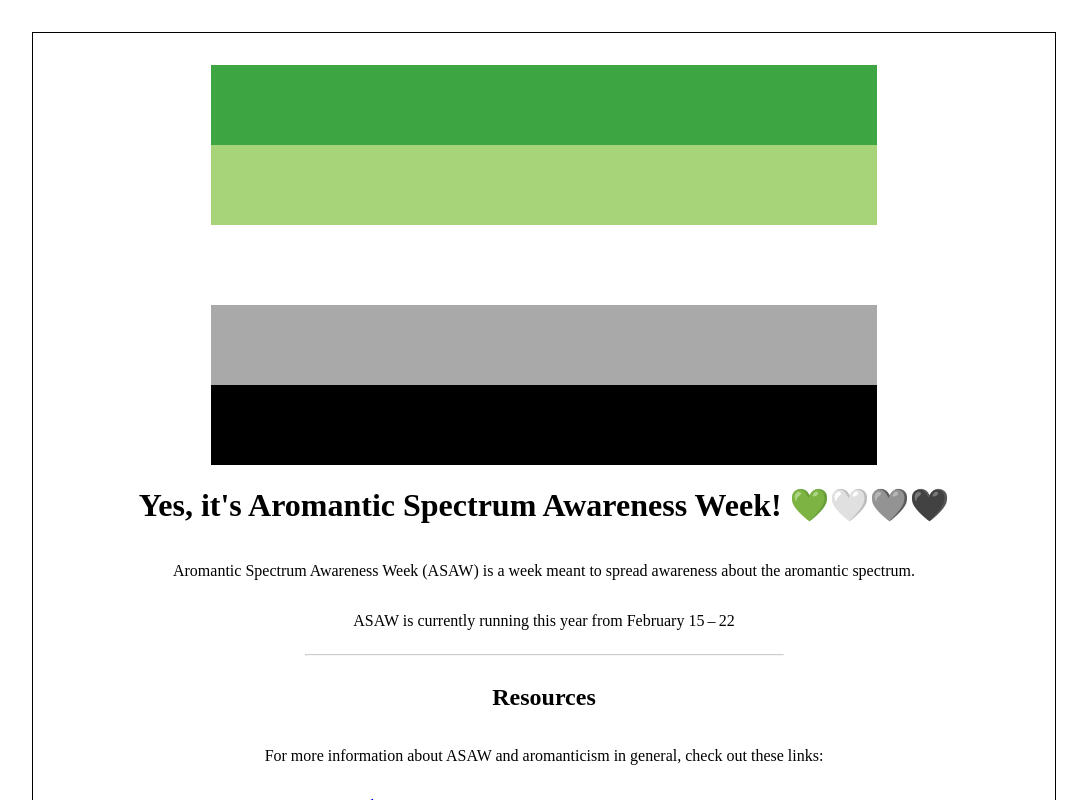
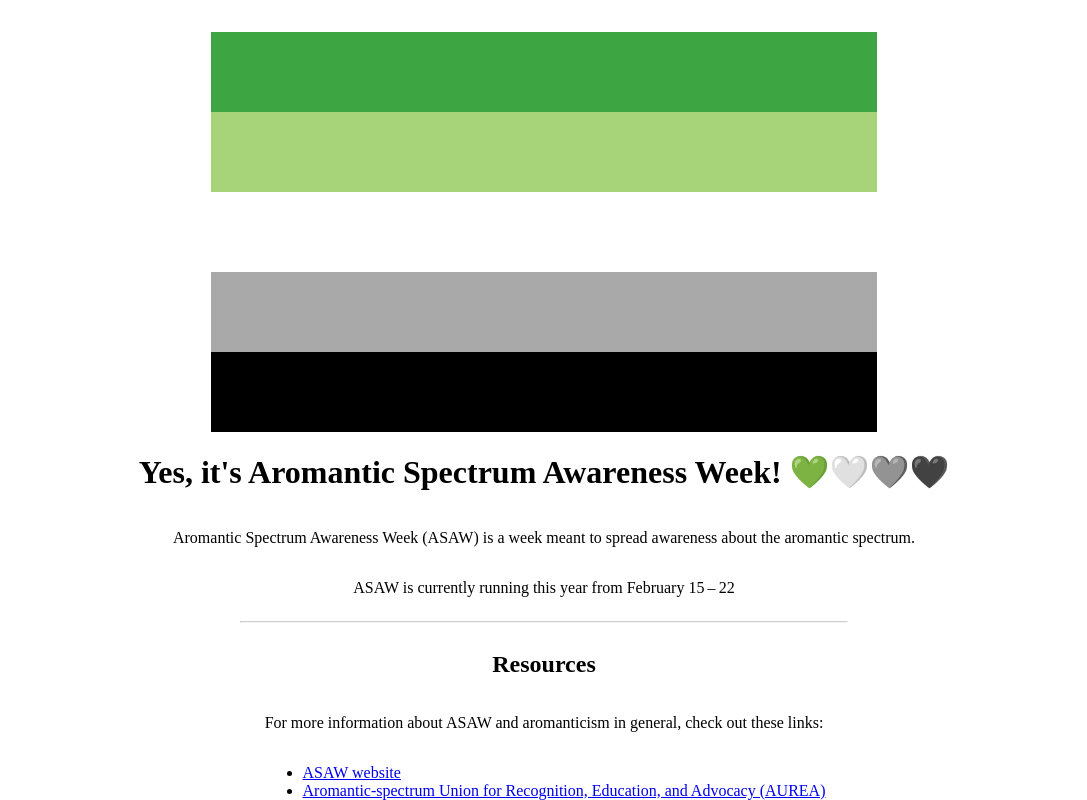
Before and after one commit to solkaz/is-it-aromantic-spectrum-awareness-week, a SvelteKit app: page / in a window 1280 px wide. Shown: the top 800 px of the page, without its empty margins (96-1183 px from the left). Built offline with nearby package versions, Linux system fonts and the light colour scheme.

Commit message:
Remove border from main content

```diff
--- a/src/routes/+page.svelte
+++ b/src/routes/+page.svelte
@@ -108,19 +108,6 @@
 		max-height: 400px;
 	}
 
-	@media screen and (width >= 800px) {
-		main {
-			width: 80%;
-			margin: 2rem auto;
-			padding: 2rem;
-			border: 1px solid black;
-			display: flex;
-			flex-flow: column nowrap;
-			align-items: center;
-			justify-content: center;
-		}
-	}
-
 	hr {
 		width: 50%;
 		opacity: 50%;
```
